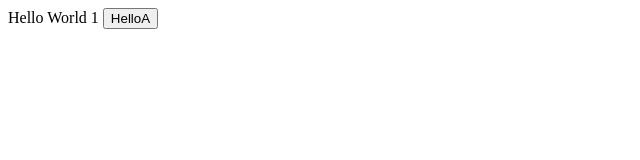
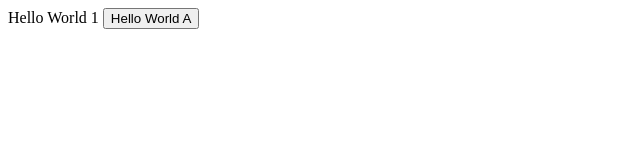
Before and after one commit to tnguyen46/Test, a plain HTML site: page frame_a.htm in a window 1280 px wide. Shown: the whole page, without its empty margins (0-640 px from the left). Drawn offline with Linux system fonts and the light colour scheme.

Commit message:
sua file a

```diff
--- a/frame_a.htm
+++ b/frame_a.htm
@@ -9,7 +9,7 @@
 
 <div >
 	<span>Hello World 1</span>
-	<button type="button" name="btnA">HelloA</button>
+	<button type="button" name="btnA">Hello World A</button>
 </div>
 
 </body>
```
